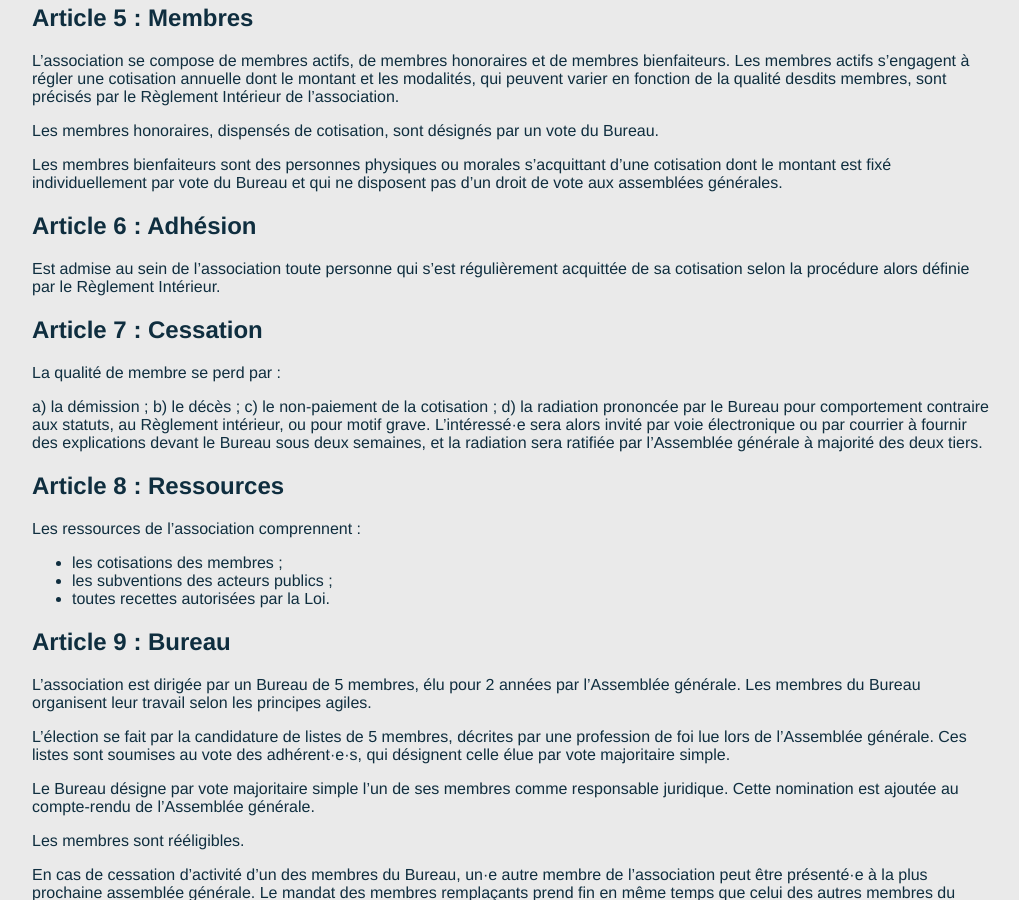
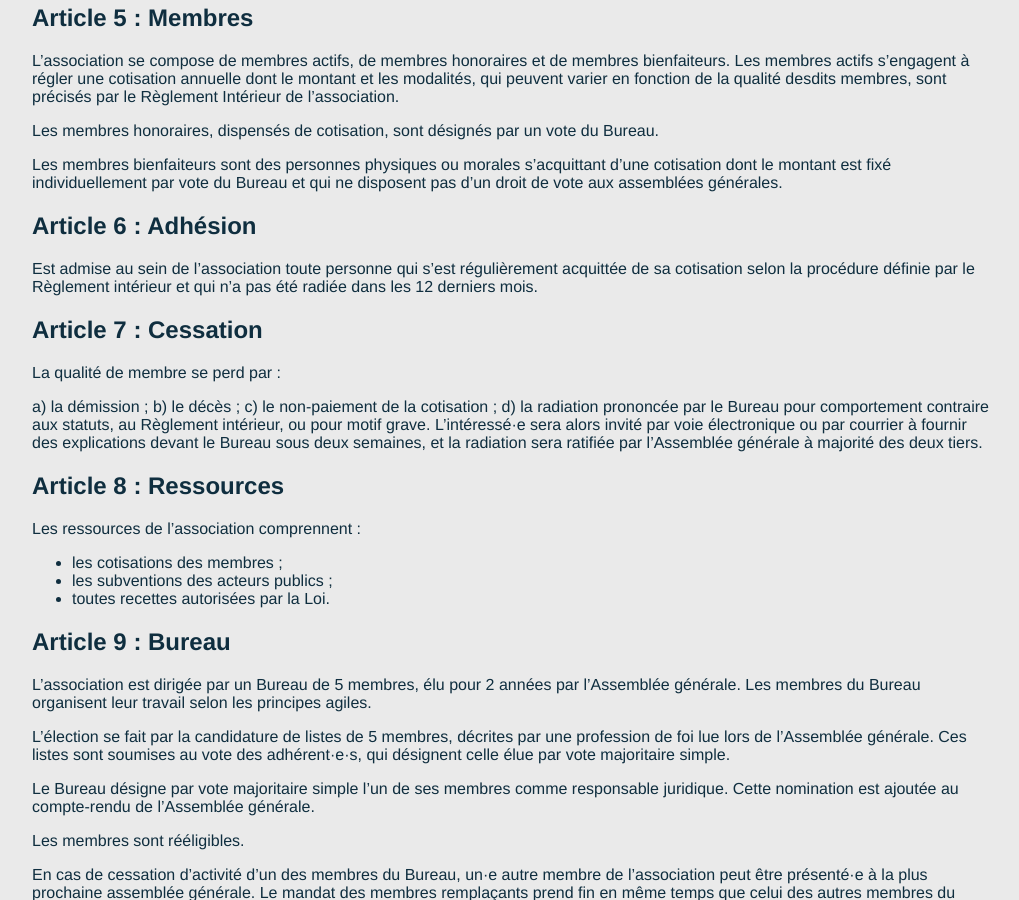
Before and after one commit to AgileFrance/AgileFrance.github.io, a Jekyll site: the page built from _pages/statuts.md, in a window 1280 px wide and 900 px high, scrolled down 843 px. Shown: the whole window, without its empty margins (128-1147 px from the left). Built offline with Jekyll 4.4.1, drawn with Linux system fonts in a browser that asks for light colours.

Commit message:
Exclut les membres après radiation

```diff
--- a/_pages/statuts.md
+++ b/_pages/statuts.md
@@ -36,7 +36,7 @@ Les membres bienfaiteurs sont des personnes physiques ou morales s’acquittant
 
 ## Article 6 : Adhésion
 
-Est admise au sein de l’association toute personne qui s’est régulièrement acquittée de sa cotisation selon la procédure alors définie par le Règlement Intérieur.
+Est admise au sein de l’association toute personne qui s’est régulièrement acquittée de sa cotisation selon la procédure définie par le Règlement intérieur et qui n'a pas été radiée dans les 12 derniers mois.
 
 ## Article 7 : Cessation
 
```
